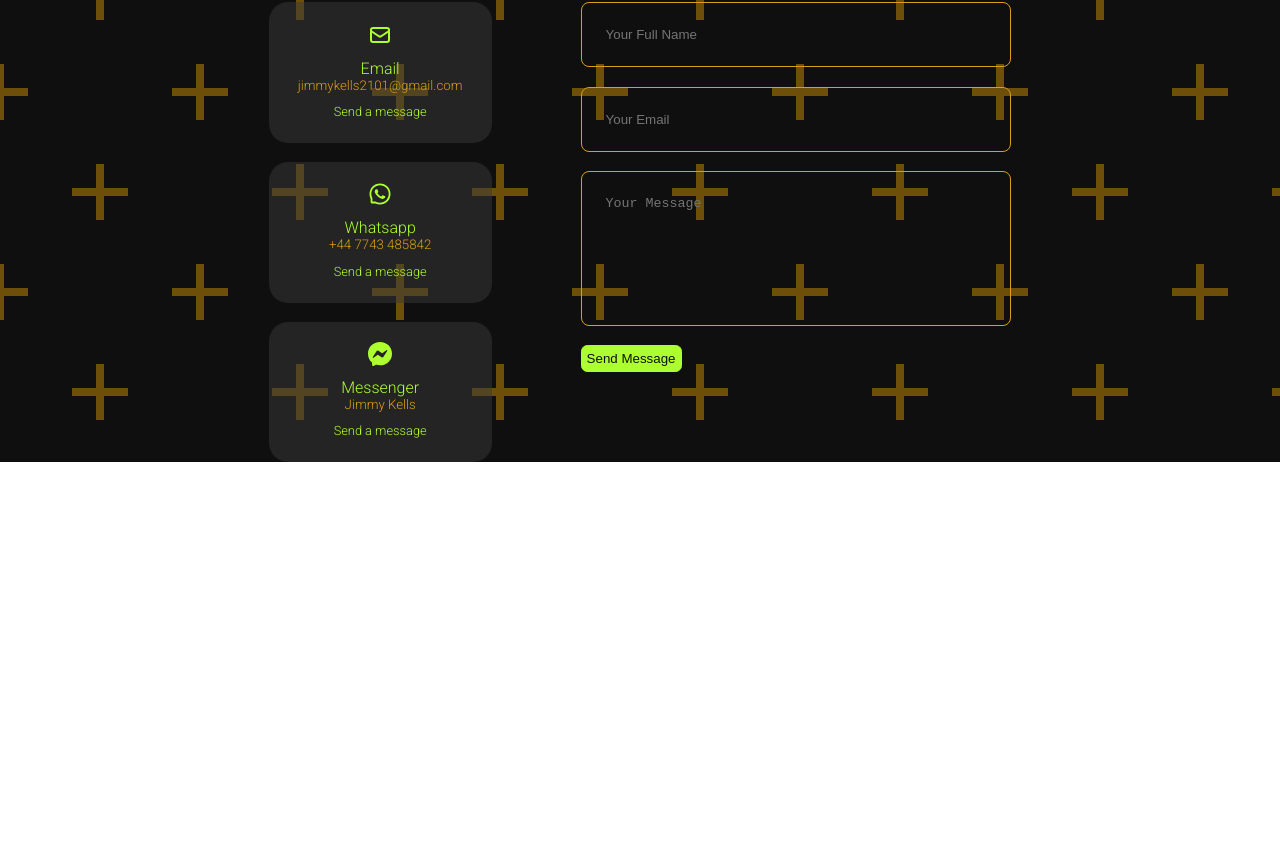
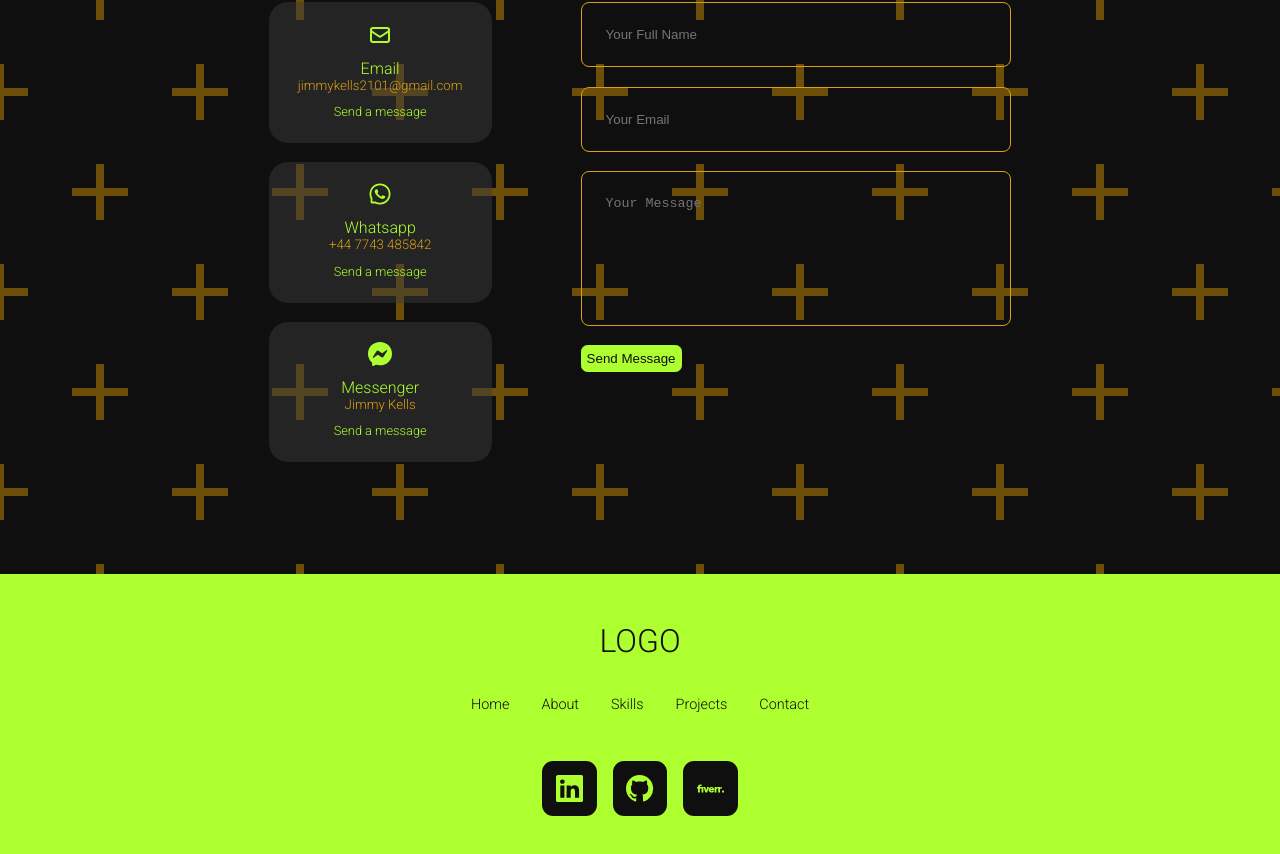
Before and after one commit to Jimbok21/react-website, a React (Create React App) app: page / in a window 1280 px wide. Shown: the part 3308-4162 px from the top of the page. Before the commit the page ends 3770 px from the top, so only its background shows below. Built offline with nearby package versions, Linux system fonts and the light colour scheme.

Commit message:
added footer

```diff
--- a/src/App.jsx
+++ b/src/App.jsx
@@ -5,7 +5,7 @@ import Projects from './components/projects/Projects'
 import Header from './components/header/Header'
 import Contact from './components/contact/Contact'
 import Skills from './components/skills/Skills'
-
+import Footer from './components/footer/Footer'
 
 const App = () => {
   return (
@@ -16,6 +16,7 @@ const App = () => {
         <Skills/>
         <Projects/>
         <Contact/>
+        <Footer/>
     </>
   )
 }
--- a/src/components/contact/Contact.jsx
+++ b/src/components/contact/Contact.jsx
@@ -69,6 +69,9 @@ const Contact = (props) => {
         {/* END OF CONTACT OPTIONS */}
         <form ref={form} onSubmit={sendEmail} >
           {successBool && renderAlert()}
+          {/* <div className="success_message">
+            <p>Message submitted successfully</p>
+          </div> */}
           <input type="text" name='name' placeholder='Your Full Name' required />
           <input type="email" name='email' placeholder='Your Email' required />
           <textarea name="message" rows="7" placeholder='Your Message' required></textarea>
--- a/src/components/contact/contact.css
+++ b/src/components/contact/contact.css
@@ -58,6 +58,7 @@
     background-color: var(--color-bg-variant-semitransparent);
     padding-top: 1rem;
     padding-bottom: 1rem;
+    font-size: 1.5rem;
 }
 
 /* ========================= FORM ====================== */
--- /dev/null
+++ b/src/components/footer/Footer.jsx
@@ -0,0 +1,27 @@
+import React from 'react'
+import './footer.css'
+import {BsLinkedin, BsGithub} from 'react-icons/bs'
+import {SiFiverr} from 'react-icons/si'
+
+const Footer = () => {
+  return (
+    <footer>
+        <a href="/#" className='footer__logo'>LOGO</a>
+        <ul className='permalinks'>
+            <li><a href="/#">Home</a></li>
+            <li><a href="#about">About</a></li>
+            <li><a href="#skills">Skills</a></li>
+            <li><a href="#projects">Projects</a></li>
+            <li><a href="#contact">Contact</a></li>
+        </ul>
+
+        <div className="footer__socials">
+        <a rel='noreferrer' href='https://www.linkedin.com/in/jimmy-kells-a22566237/' target="_blank" className='socials__icon'><BsLinkedin/></a>
+        <a rel='noreferrer' href='https://github.com/Jimbok21' target="_blank" className='socials__icon'><BsGithub/></a>
+        <a rel='noreferrer' href='https://www.fiverr.com/jimbok21' target="_blank" className='socials__icon'><SiFiverr/></a>
+        </div>
+    </footer>
+  )
+}
+
+export default Footer
--- /dev/null
+++ b/src/components/footer/footer.css
@@ -0,0 +1,59 @@
+footer {
+    background-color: var(--color-primary);
+    padding: 3rem 0;
+    text-align: center;
+    font-size: 0.9rem;
+    margin-top: 7rem;
+}
+
+footer a {
+    color: var(--color-bg);
+}
+
+.footer__logo {
+    font-size: 2rem;
+    font-weight: 500;
+    margin-bottom: 2rem;
+    display: inline-block;
+}
+
+.permalinks {
+    display: flex;
+    flex-wrap: wrap;
+    justify-content: center;
+    gap: 2rem;
+    margin: 0 auto 3rem;
+}
+
+.footer__socials {
+    display: flex;
+    justify-content: center;
+    gap: 1rem;
+    margin-bottom: 4rem;
+
+}
+
+.footer__socials a {
+    background: var(--color-bg);
+    color: var(--color-primary);
+    padding: 0.8rem;
+    border-radius: 0.7rem;
+    display: flex;
+    border: 1px solid transparent;
+    font-size: 1.7rem;
+}
+
+.footer__socials a:hover {
+    background: var(--color-primary-variant);
+    color: var(--color-primary);
+}
+
+/* ==================== MEDIA QUERIES (MEDIUM DEVICES) ==================== */
+@media screen and (max-width: 1024px) {
+    /* Looks good already */
+}
+
+/* ==================== MEDIA QUERIES (SMALL DEVICES) ==================== */
+@media screen and (max-width: 600px) {
+
+}
--- a/src/components/header/header.css
+++ b/src/components/header/header.css
@@ -33,6 +33,7 @@ header {
 .socials__icon {
     font-size: 2rem;
 }
+
 .socials__icon:hover{
     color: var(--color-primary-variant);
 }
```
